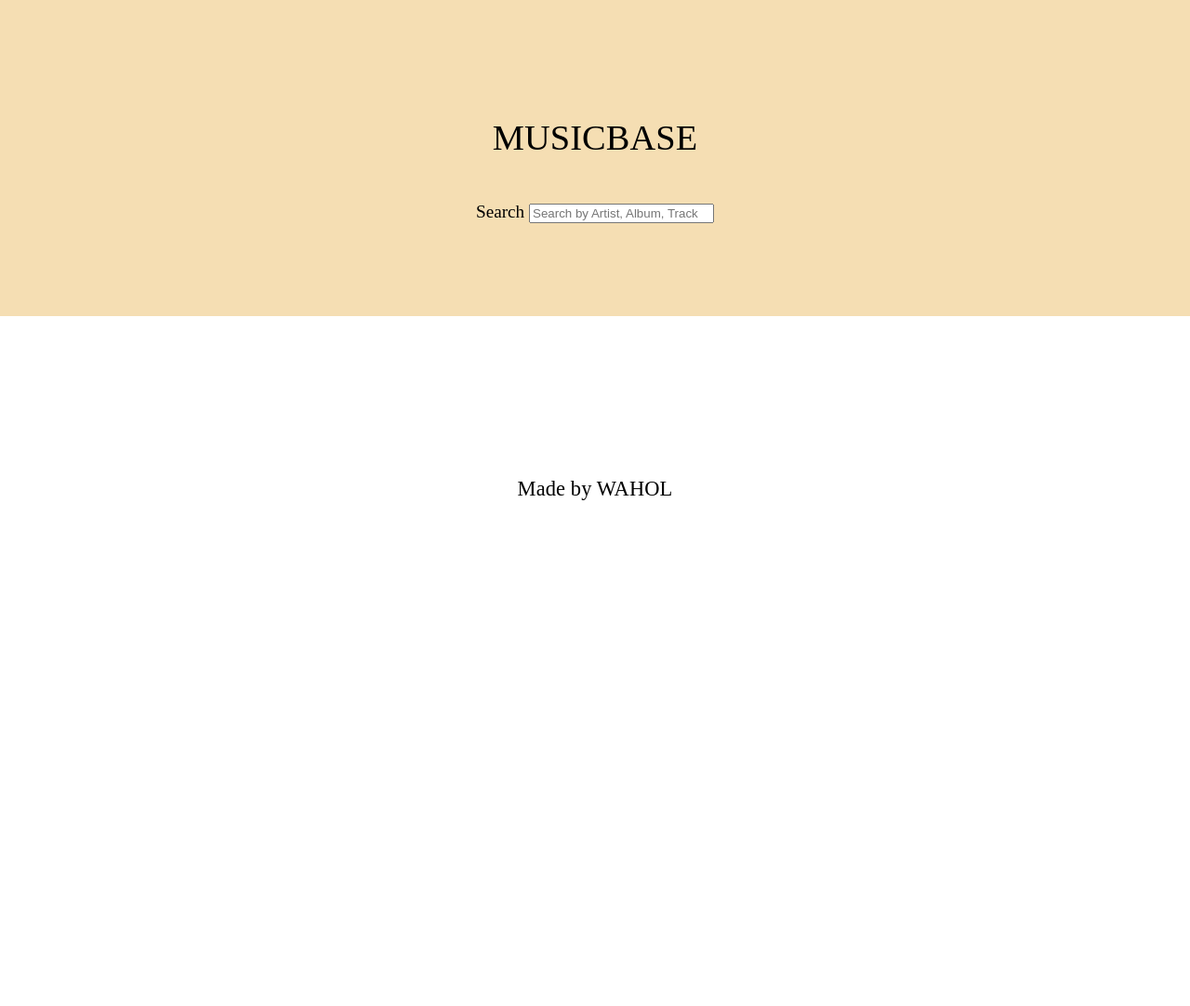
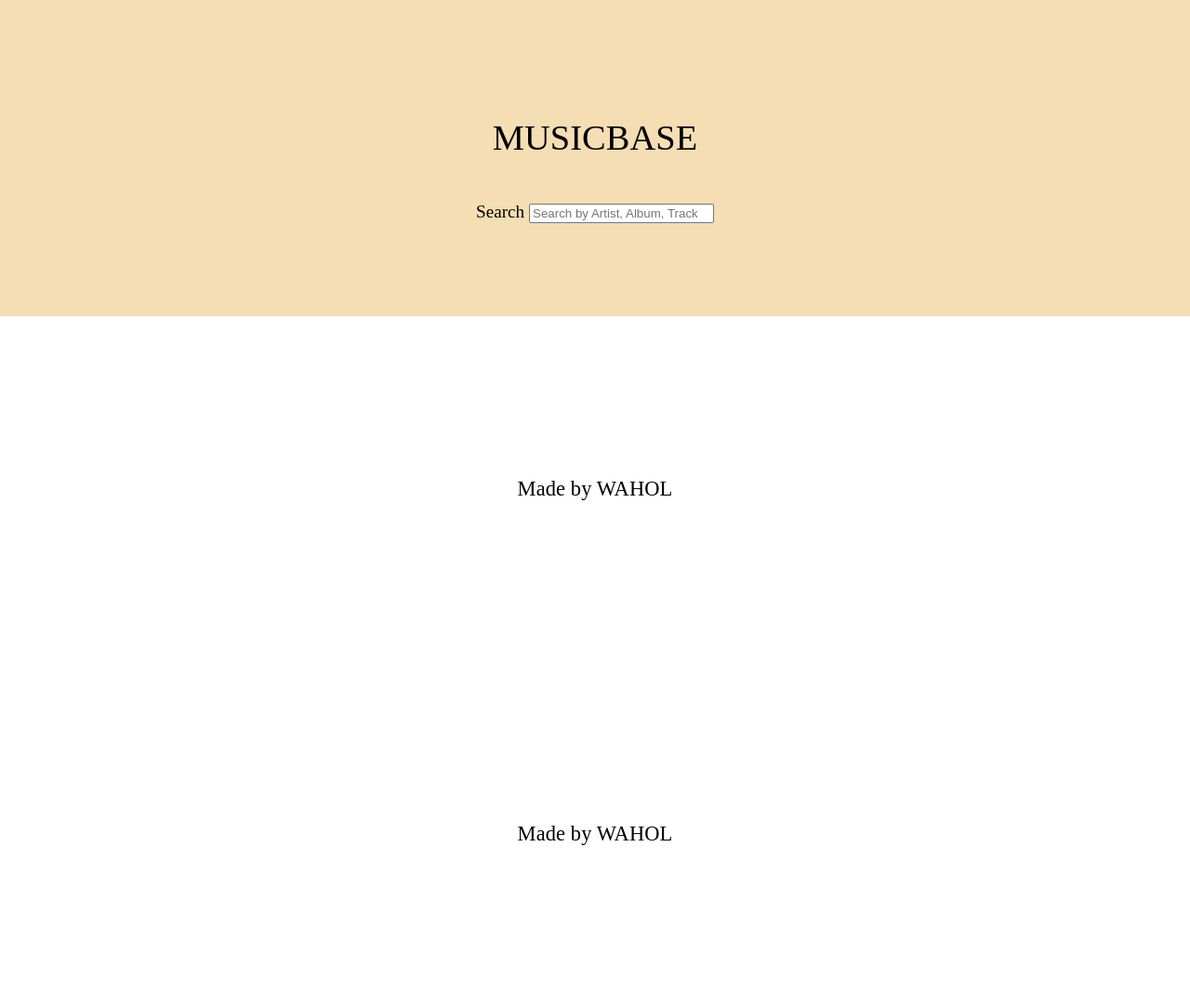
Before and after one commit to OliKirk/Musicbase_Frontend, a plain HTML site: page index.html in a window 1280 px wide. Shown: the whole page at 93% size. Before the commit the page ends 800 px from the top, so only its background shows below. Drawn offline with Linux system fonts and the light colour scheme.

Commit message:
footer tilbage til bunden

```diff
--- a/index.html
+++ b/index.html
@@ -26,5 +26,8 @@
       <section id="album-list"></section>
       <section id="track-list"></section>
     </main>
+    <footer>
+      <h3>Made by WAHOL</h3>
+    </footer>
   </body>
 </html>
```
